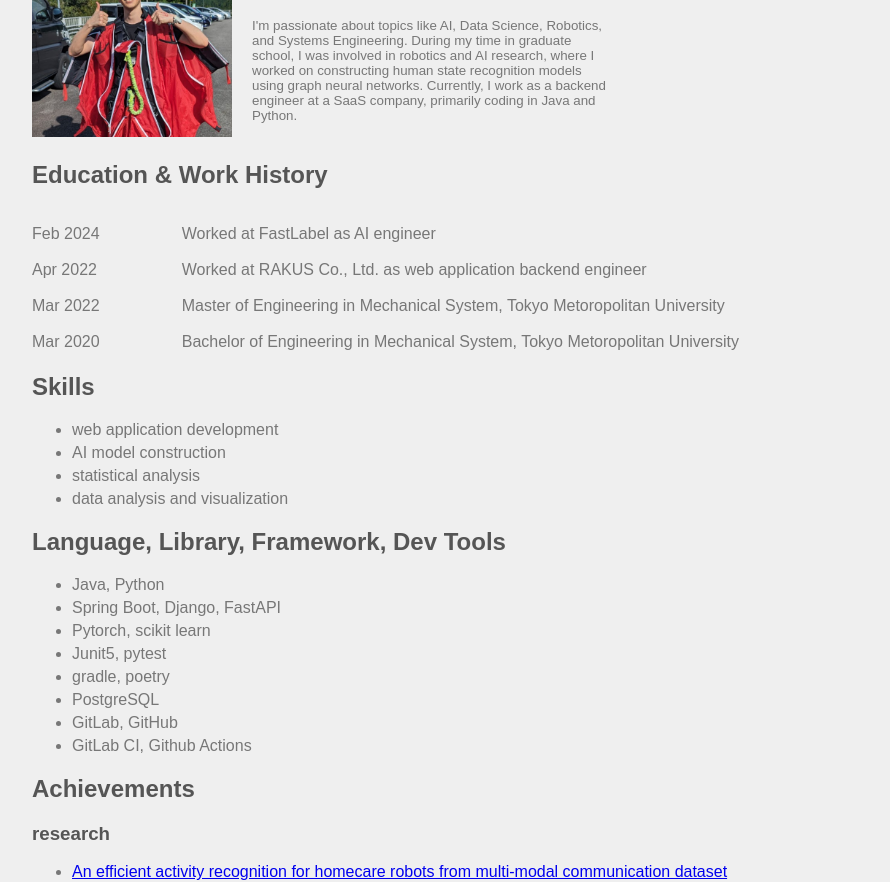
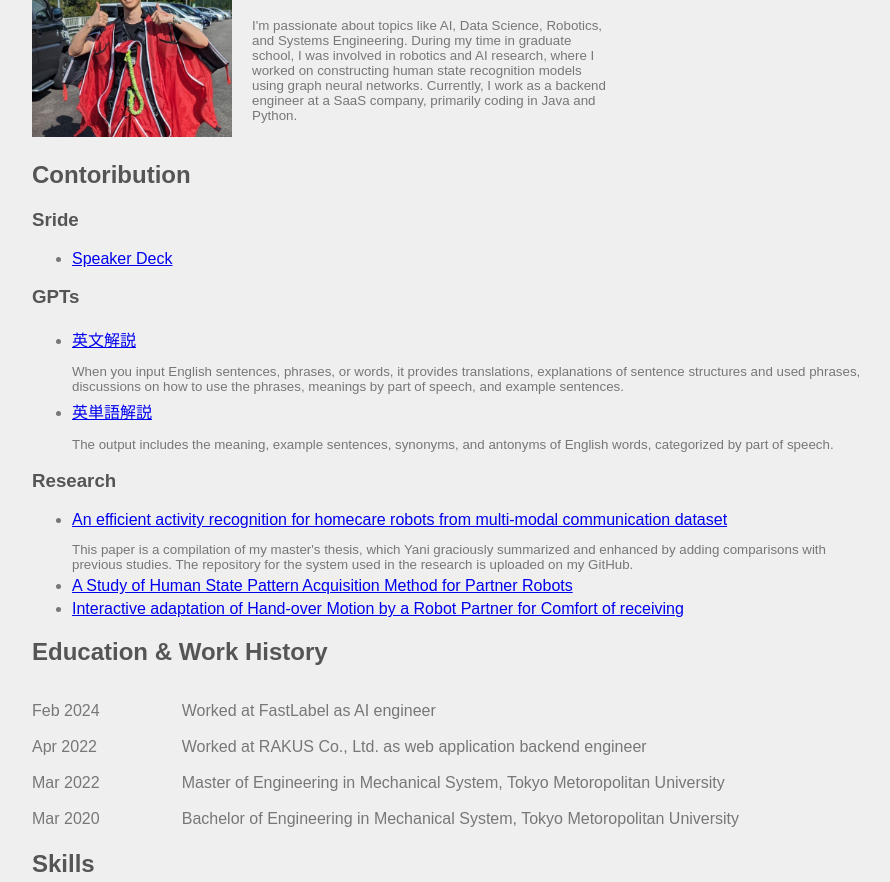
Before and after one commit to hachimada/hachimada.github.io, a plain HTML site: page index.html in a window 1280 px wide. Shown: the part 71-953 px from the top of the page, without its empty margins (224-1114 px from the left). Drawn offline with Linux system fonts and the light colour scheme.

Commit message:
add contoribution

```diff
--- a/index.html
+++ b/index.html
@@ -25,6 +25,65 @@
         <p></p>
       </div>
     </div>
+
+    <section>
+      <h2>Contoribution</h2>
+      <h3>Sride</h3>
+      <ul>
+        <li>
+          <a href="https://speakerdeck.com/hachimada"> Speaker Deck </a>
+        </li>
+      </ul>
+      <h3>GPTs</h3>
+      <ul>
+        <li>
+          <a href="https://chat.openai.com/g/g-t7Xod66my-ying-wen-jie-shuo"
+            >英文解説</a
+          >
+          <p class="small-text">
+            When you input English sentences, phrases, or words, it provides
+            translations, explanations of sentence structures and used phrases,
+            discussions on how to use the phrases, meanings by part of speech,
+            and example sentences.
+          </p>
+        </li>
+        <li>
+          <a href="https://chat.openai.com/g/g-t7Xod66my-ying-wen-jie-shuo"
+            >英単語解説</a
+          >
+          <p class="small-text">
+            The output includes the meaning, example sentences, synonyms, and
+            antonyms of English words, categorized by part of speech.
+          </p>
+        </li>
+      </ul>
+      <h3>Research</h3>
+      <ul>
+        <li>
+          <a href="https://ijain.org/index.php/IJAIN/article/view/903/0">
+            An efficient activity recognition for homecare robots from
+            multi-modal communication dataset
+          </a>
+          <p class="small-text">
+            This paper is a compilation of my master's thesis, which Yani
+            graciously summarized and enhanced by adding comparisons with
+            previous studies. The repository for the system used in the research
+            is uploaded on my GitHub.
+          </p>
+        </li>
+        <li>
+          <a href="https://ieeexplore.ieee.org/document/9767168">
+            A Study of Human State Pattern Acquisition Method for Partner Robots
+          </a>
+        </li>
+        <li>
+          <a href="https://ieeexplore.ieee.org/document/9308289">
+            Interactive adaptation of Hand-over Motion by a Robot Partner for
+            Comfort of receiving
+          </a>
+        </li>
+      </ul>
+    </section>
 
     <section>
       <h2>Education & Work History</h2>
@@ -81,40 +140,12 @@
     </section>
 
     <section>
-      <h2>Achievements</h2>
-      <h3>research</h3>
-      <ul>
-        <li>
-          <a href="https://ijain.org/index.php/IJAIN/article/view/903/0">
-            An efficient activity recognition for homecare robots from
-            multi-modal communication dataset
-          </a>
-          <p class="small-text">
-            This paper is a compilation of my master's thesis, which Yani
-            graciously summarized and enhanced by adding comparisons with
-            previous studies. The repository for the system used in the research
-            is uploaded on my GitHub.
-          </p>
-        </li>
-        <li>
-          <a href="https://ieeexplore.ieee.org/document/9767168">
-            A Study of Human State Pattern Acquisition Method for Partner Robots
-          </a>
-        </li>
-        <li>
-          <a href="https://ieeexplore.ieee.org/document/9308289">
-            Interactive adaptation of Hand-over Motion by a Robot Partner for
-            Comfort of receiving
-          </a>
-        </li>
-      </ul>
-    </section>
-
-    <section>
       <h2>Contact Information</h2>
       <p>
         LinkedIn:
-        <a href="https://www.linkedin.com/in/nao-yamada-94738429a/">nao-yamada</a>
+        <a href="https://www.linkedin.com/in/nao-yamada-94738429a/"
+          >nao-yamada</a
+        >
       </p>
       <p>
         X (Twitter):
```
